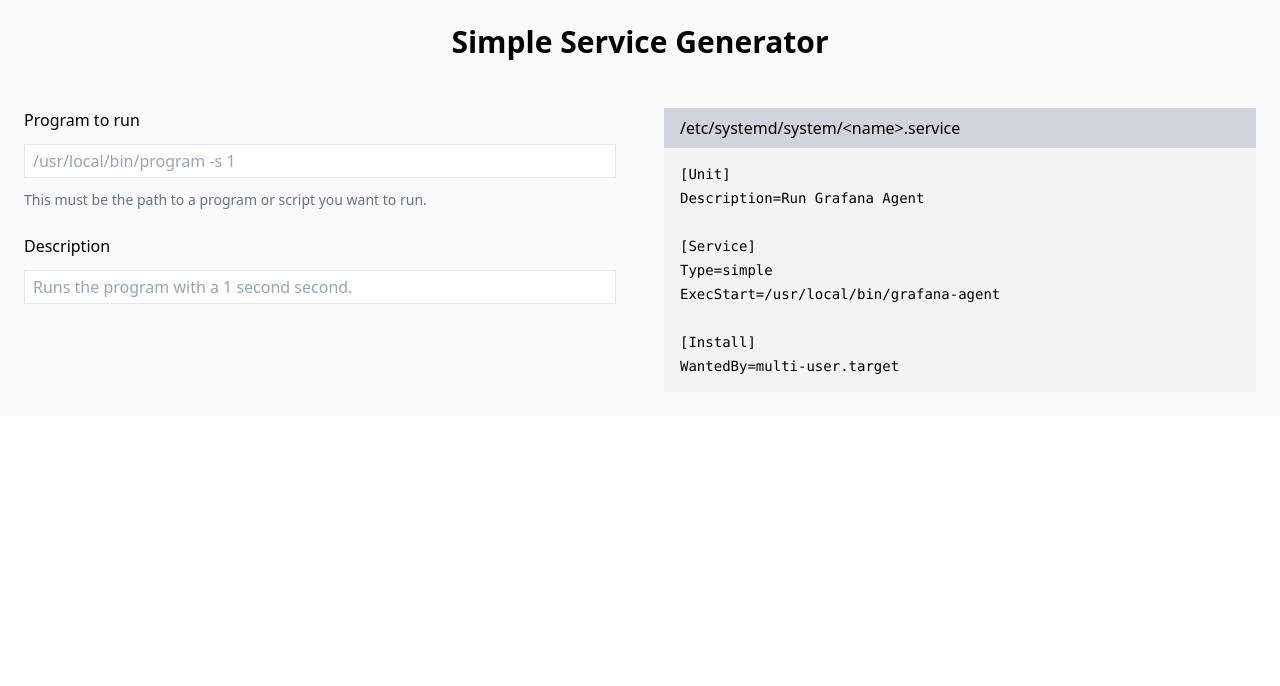
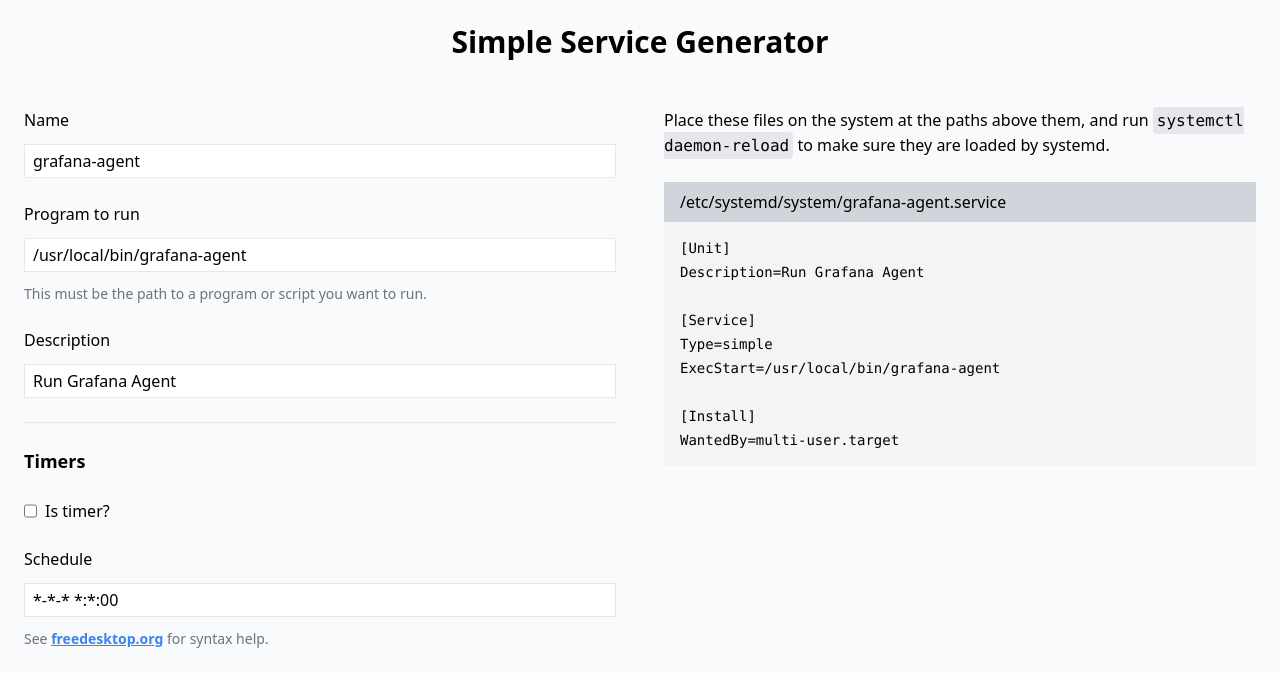
Before and after one commit to hbjydev/systemd-generator, a Next.js app: page / in a window 1280 px wide. Shown: the top 686 px of the page. Built offline with nearby package versions, Linux system fonts and the light colour scheme.

Commit message:
feat: implement timers properly

```diff
--- a/package.json
+++ b/package.json
@@ -15,6 +15,7 @@
     "zod": "^3.18.0"
   },
   "devDependencies": {
+    "@tailwindcss/forms": "^0.5.3",
     "@types/node": "^18.0.0",
     "@types/react": "^18.0.14",
     "@types/react-dom": "^18.0.5",
--- a/src/pages/index.tsx
+++ b/src/pages/index.tsx
@@ -1,69 +1,147 @@
 import { type NextPage } from "next";
 import Head from "next/head";
-import type { ChangeEventHandler, Dispatch, SetStateAction} from "react";
+import type { ChangeEventHandler, Dispatch, SetStateAction } from "react";
 import { useState } from "react";
 
-type HandleUpdateFunc = (fn: Dispatch<SetStateAction<string>>) => ChangeEventHandler<HTMLInputElement>
+type HandleUpdateFunc<T> = (fn: Dispatch<SetStateAction<T>>) => ChangeEventHandler<HTMLInputElement>
 
 const Home: NextPage = () => {
+  const [name, setName] = useState('grafana-agent');
   const [program, setProgram] = useState('/usr/local/bin/grafana-agent');
   const [description, setDescription] = useState('Run Grafana Agent');
+  const [isTimer, setIsTimer] = useState(false);
+  const [calendar, setCalendar] = useState('*-*-* *:*:00');
 
-  const handleUpdate: HandleUpdateFunc = (fn) => (ev) => {
+  const handleUpdate: HandleUpdateFunc<string> = (fn) => (ev) => {
     fn(ev.target.value);
   };
 
+  const handleCheckUpdate: HandleUpdateFunc<boolean> = (fn) => (ev) => {
+    fn(ev.target.checked);
+  };
+
   const unit = `[Unit]
-Description=${description}
+Description=${description}${isTimer ? `\nWants=${name}.timer` : ''}
 
 [Service]
-Type=simple
+Type=${isTimer ? 'oneshot' : 'simple'}
 ExecStart=${program}
 
 [Install]
 WantedBy=multi-user.target`;
 
+  const timer = `[Unit]
+Description=${description}
+Requires=${name}.service
+
+[Timer]
+Unit=${name}.service
+OnCalendar=${calendar}
+
+[Install]
+WantedBy=timers.target`;
+
   return (
     <>
       <Head>
-        <title>Create T3 App</title>
-        <meta name="description" content="Generated by create-t3-app" />
-        <link rel="icon" href="/favicon.ico" />
+        <title>Systemd unit generator</title>
       </Head>
 
       <main className="container mx-auto bg-gray-50">
         <h1 className="font-bold text-3xl text-center py-6">Simple Service Generator</h1>
         <div className="flex">
           <div className="w-full p-6 flex flex-col gap-6">
+            <div className="w-full flex flex-col gap-6">
               <fieldset className="flex flex-col gap-3">
-              <label>Program to run</label>
+                <label htmlFor="program">Name</label>
                 <input
+                  id="name"
+                  className="bg-white border px-2 py-1 focus:outline-none focus:border-blue-500"
+                  type="text"
+                  placeholder="program"
+                  onChange={handleUpdate(setName)}
+                  value={name}
+                />
+              </fieldset>
+
+              <fieldset className="flex flex-col gap-3">
+                <label htmlFor="program">Program to run</label>
+                <input
+                  id="program"
                   className="bg-white border px-2 py-1 focus:outline-none focus:border-blue-500"
                   type="text"
                   placeholder="/usr/local/bin/program -s 1"
                   onChange={handleUpdate(setProgram)}
+                  value={program}
                 />
                 <p className="text-sm text-gray-500">This must be the path to a program or script you want to run.</p>
               </fieldset>
 
               <fieldset className="flex flex-col gap-3">
-              <label>Description</label>
+                <label htmlFor="description">Description</label>
                 <input
+                  id="description"
                   className="bg-white border px-2 py-1 focus:outline-none focus:border-blue-500"
                   type="text"
                   placeholder="Runs the program with a 1 second second."
                   onChange={handleUpdate(setDescription)}
+                  value={description}
                 />
               </fieldset>
             </div>
 
-          <div className="w-full p-6">
-            <div className="bg-gray-300 h-10 flex items-center px-4">/etc/systemd/system/&lt;name&gt;.service</div>
+            <hr />
+
+            <div className="w-full flex flex-col gap-6">
+              <h4 className="font-bold text-lg">Timers</h4>
+
+              <fieldset className="flex gap-2 select-none">
+                <input
+                  id="isTimer"
+                  onChange={handleCheckUpdate(setIsTimer)}
+                  checked={isTimer}
+                  type="checkbox"
+                  className="border-gray-300 bg-gray-100 rounded-none"
+                />
+                <label htmlFor="isTimer">Is timer?</label>
+              </fieldset>
+
+              <fieldset className="flex flex-col gap-3">
+                <label htmlFor="calendar">Schedule</label>
+                <input
+                  id="calendar"
+                  className="bg-white border px-2 py-1 focus:outline-none focus:border-blue-500"
+                  type="text"
+                  placeholder="*-*-* *:*:00"
+                  onChange={handleUpdate(setCalendar)}
+                  value={calendar}
+                />
+                <p className="text-sm text-gray-500">See <a className="font-bold text-blue-500 underline" href="https://www.freedesktop.org/software/systemd/man/systemd.time.html#Calendar%20Events">freedesktop.org</a> for syntax help.</p>
+              </fieldset>
+            </div>
+          </div>
+
+          <div className="w-full p-6 flex flex-col gap-6">
+            <p>Place these files on the system at the paths above them, and run <span className="font-mono bg-gray-200 p-1 rounded">systemctl daemon-reload</span> to make sure they are loaded by systemd.</p>
+            <div>
+              <div className="bg-gray-300 h-10 flex items-center px-4">/etc/systemd/system/{name}.service</div>
               <pre className="bg-gray-100 w-full p-4 flex flex-col gap-1 text-sm">
                 {unit.split('\n').map((v, i) => (
                   <p key={i} className="h-5">{v}</p>
                 ))}
               </pre>
+            </div>
+            { isTimer ?
+              <div>
+                <div className="bg-gray-300 h-10 flex items-center px-4">/etc/systemd/system/{name}.timer</div>
+                <pre className="bg-gray-100 w-full p-4 flex flex-col gap-1 text-sm">
+                  {timer.split('\n').map((v, i) => (
+                    <p key={i} className="h-5">{v}</p>
+                  ))}
+                </pre>
+              </div> :
+              null
+            }
           </div>
         </div>
       </main>
--- a/tailwind.config.cjs
+++ b/tailwind.config.cjs
@@ -4,5 +4,7 @@ module.exports = {
   theme: {
     extend: {},
   },
-  plugins: [],
+  plugins: [
+    '@tailwindcss/forms',
+  ],
 };
```
Also changed, not shown: 1 other file (tests, documents, lock files or other folders). Lines whose indentation alone changed are shown as unchanged.
